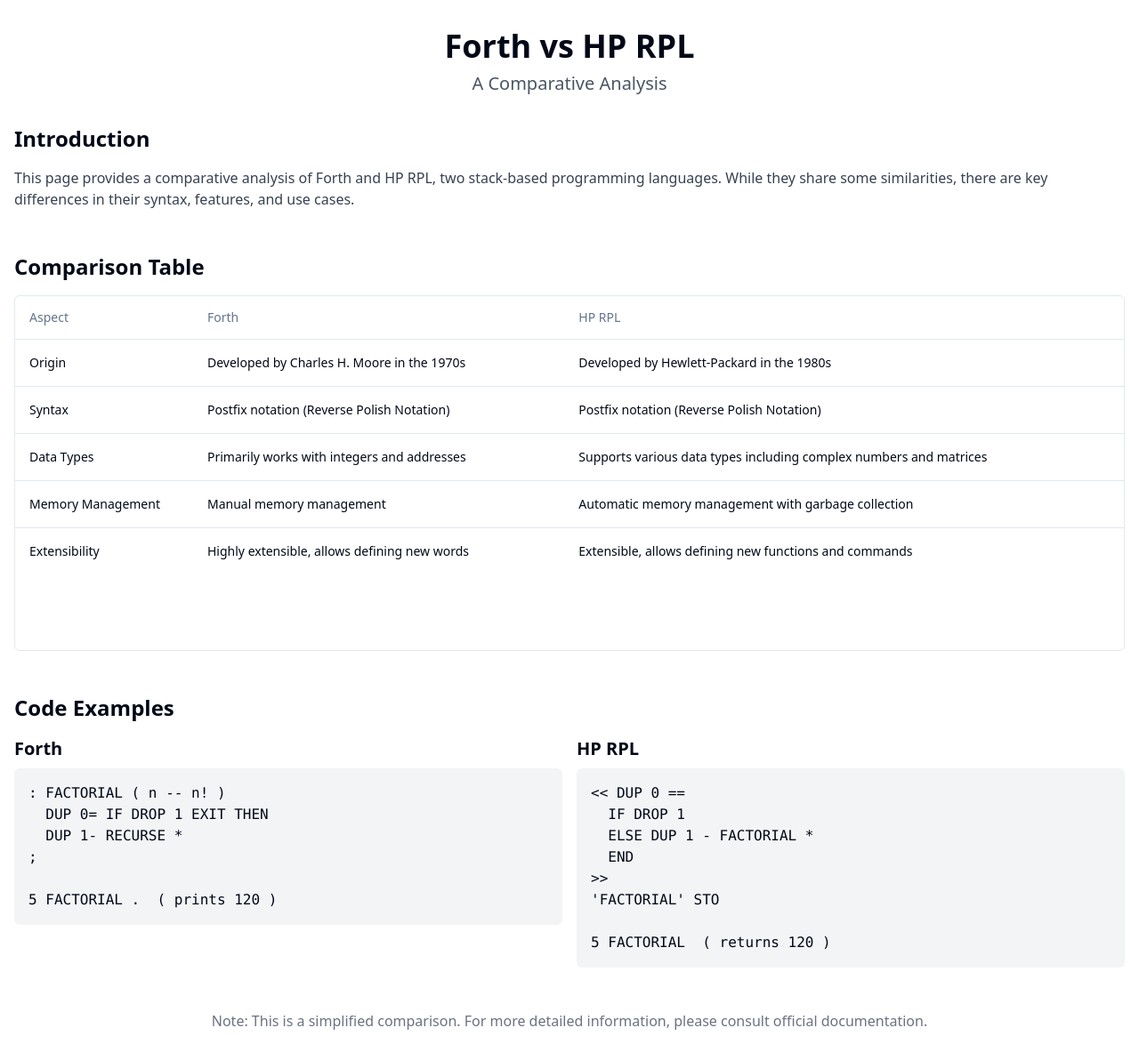
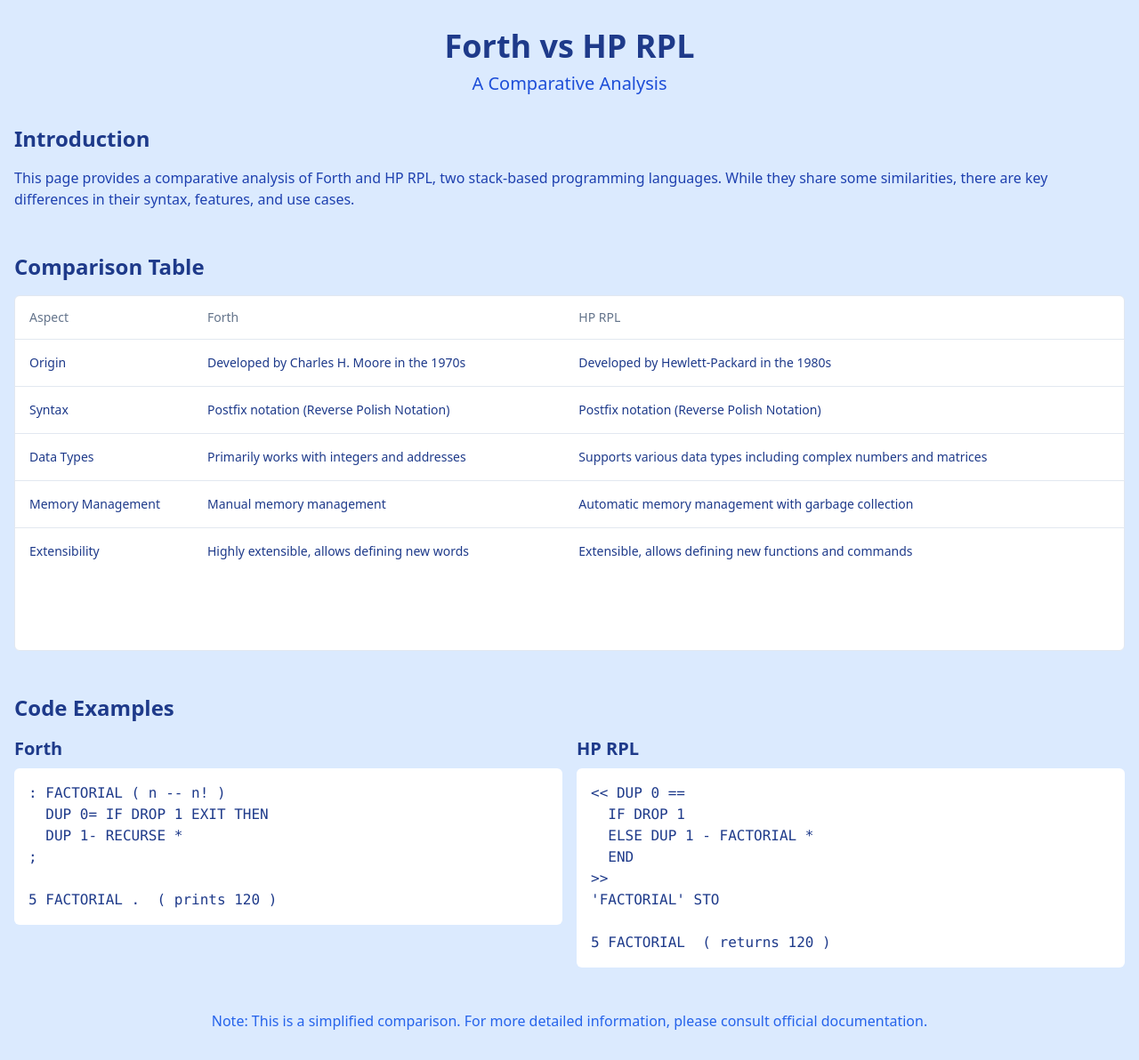
Before and after one commit to GPT-Engineer-App-Dev/forth-hp-difference-explorer, a React (Vite) app: page / in a window 1280 px wide. Shown: the whole page at 89% size. Built offline with nearby package versions, Linux system fonts and the light colour scheme.

Commit message:
Add blue background to comparison page

```diff
--- a/src/pages/Index.jsx
+++ b/src/pages/Index.jsx
@@ -3,15 +3,16 @@ import { ScrollArea } from "@/components/ui/scroll-area";
 
 const Index = () => {
   return (
+    <div className="min-h-screen bg-blue-100 text-blue-900">
       <div className="container mx-auto px-4 py-8">
         <header className="text-center mb-8">
           <h1 className="text-4xl font-bold mb-2">Forth vs HP RPL</h1>
-        <p className="text-xl text-gray-600">A Comparative Analysis</p>
+          <p className="text-xl text-blue-700">A Comparative Analysis</p>
         </header>
 
         <section className="mb-12">
           <h2 className="text-2xl font-semibold mb-4">Introduction</h2>
-        <p className="text-gray-700">
+          <p className="text-blue-800">
             This page provides a comparative analysis of Forth and HP RPL, two stack-based programming languages.
             While they share some similarities, there are key differences in their syntax, features, and use cases.
           </p>
@@ -19,7 +20,7 @@ const Index = () => {
 
         <section className="mb-12">
           <h2 className="text-2xl font-semibold mb-4">Comparison Table</h2>
-        <ScrollArea className="h-[400px] w-full rounded-md border">
+          <ScrollArea className="h-[400px] w-full rounded-md border bg-white">
             <Table>
               <TableHeader>
                 <TableRow>
@@ -64,7 +65,7 @@ const Index = () => {
           <div className="grid grid-cols-1 md:grid-cols-2 gap-4">
             <div>
               <h3 className="text-xl font-semibold mb-2">Forth</h3>
-            <pre className="bg-gray-100 p-4 rounded-md overflow-x-auto">
+              <pre className="bg-white p-4 rounded-md overflow-x-auto text-blue-900">
                 <code>
                   : FACTORIAL ( n -- n! )<br/>
                   &nbsp;&nbsp;DUP 0= IF DROP 1 EXIT THEN<br/>
@@ -77,7 +78,7 @@ const Index = () => {
             </div>
             <div>
               <h3 className="text-xl font-semibold mb-2">HP RPL</h3>
-            <pre className="bg-gray-100 p-4 rounded-md overflow-x-auto">
+              <pre className="bg-white p-4 rounded-md overflow-x-auto text-blue-900">
                 <code>
                   &lt;&lt; DUP 0 == <br/>
                   &nbsp;&nbsp;IF DROP 1<br/>
@@ -93,9 +94,10 @@ const Index = () => {
           </div>
         </section>
 
-      <footer className="text-center text-gray-500 mt-8">
+        <footer className="text-center text-blue-600 mt-8">
           <p>Note: This is a simplified comparison. For more detailed information, please consult official documentation.</p>
         </footer>
+      </div>
     </div>
   );
 };
```
Lines whose indentation alone changed are shown as unchanged.
